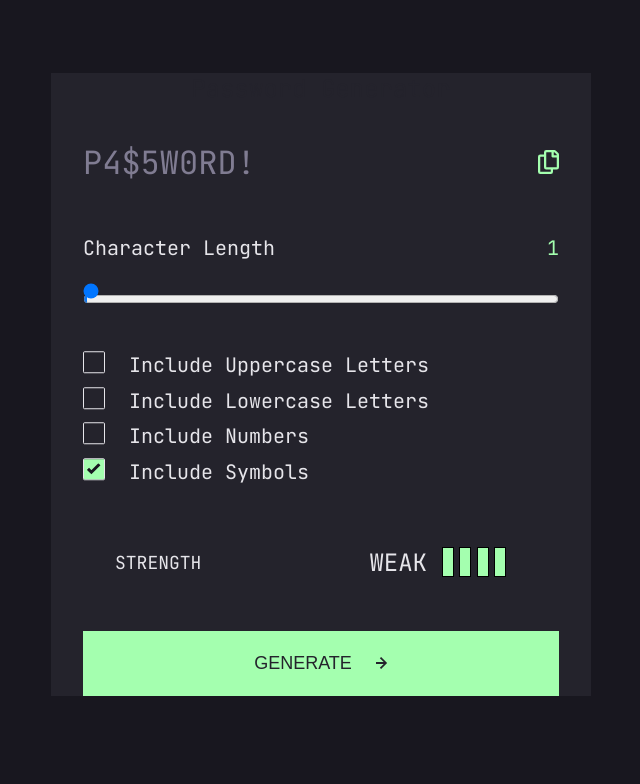
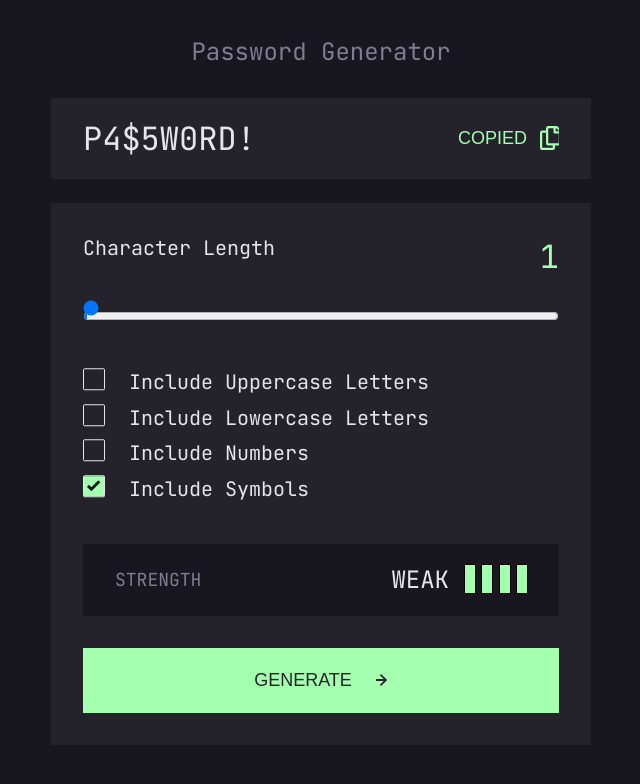
Before and after one commit to nikeshnaik/password_generator, a React (Create React App) app: page / in a window 1280 px wide. Shown: the top 784 px of the page, without its empty margins (319-959 px from the left). Built offline with nearby package versions, Linux system fonts and the light colour scheme.

Commit message:
feat: copied text, event handlers, background color of components, slider height, app name margin, base colour updated

```diff
--- a/src/App.js
+++ b/src/App.js
@@ -30,19 +30,33 @@ function App() {
 
   }
 
+  const handleCopyPassword = (event) => {
+    console.log(event.target)
+    // Todo: Copy from logic not from html tree
+
+  }
+
+  const handleGeneratePassword = (event) => {
+    console.log("Generate Password")
+  }
 
 
   return (
+    <>
+      <p className={styles.app_name}>Password Generator</p>
       <main className={styles.App}>
-      <p className={styles.app_name}>Password Generator</p>
         <div className={styles.password_generated}>
           <span className={styles.password}>P4$5W0rD!</span>
-        <button className={styles.copy_btn}><CopyButton /></button>
+          <button className={styles.copy_btn} onClick={e => handleCopyPassword(e)}>
+            <span id={styles.copied}>COPIED</span>
+            <CopyButton />
+          </button>
         </div>
         <FilterBox filterChecksboxes={filterChecksboxes} characterLen={characterLen} handleCharacterLen={handleCharacterLen} handleCheckbox={handleCheckbox} />
         <StrengthIndicator strength_class="strong" strength_string="WEAK" />
-      <GeneratePassword />
+        <GeneratePassword handleGeneratePassword={handleGeneratePassword} />
       </main >
+    </>
   );
 }
 
--- a/src/App.module.css
+++ b/src/App.module.css
@@ -1,14 +1,17 @@
 .App {
   font-size: 2rem;
   width: 54rem;
-  background-color: var(--light-black);
+  /* background-color: var(--light-black); */
   color: var(--white-plae);
+  margin-top: 3.1rem;
+  background-color: var(--black);
+
 }
 
 .app_name {
   font-size: 2.4rem;
-  color: var(--light-black);
-  margin-bottom: 1.8rem;
+  color: var(--grey-blue);
+  margin-top: 13rem;
   text-align: center;
 }
 
@@ -16,18 +19,33 @@
   display: flex;
   padding: 1.9rem 3.2rem 1.9rem 3.2rem;
   justify-content: space-between;
-  align-items: center
+  align-items: center;
+  margin-bottom: 2.4rem;
+  background-color: var(--light-black);
+
 }
 
 .password {
   font-size: 3.2rem;
-  color: var(--grey-blue);
+  color: var(--white-plae);
   text-transform: uppercase;
 }
 
 .copy_btn {
-  width: 2.1rem;
+  width: 10.1rem;
   height: 2.4rem;
   border: none;
   background-color: transparent;
+  display: flex;
+  justify-content: center;
+  align-items: center;
 }
+
+#copied {
+  color: var(--bright-green);
+  margin-right: 1.3rem;
+  font-size: 1.8rem;
+  line-height: 2.4rem;
+  font-weight: 500;
+
+}
--- a/src/components/FilterBox/filterbox.module.css
+++ b/src/components/FilterBox/filterbox.module.css
@@ -1,5 +1,7 @@
 .container {
     padding: 3.2rem;
+    background-color: var(--light-black);
+
 }
 
 .slider_meta {
@@ -11,6 +13,7 @@
 
 .slider_meta>span+span {
     color: var(--bright-green);
+    font-size: 3.2rem;
 }
 
 #slider {
@@ -28,7 +31,8 @@
 }
 
 #slider::-moz-range-progress {
-    background-color: var(--bright-green)
+    background-color: var(--bright-green);
+    height: 0.8rem;
 }
 
 #slider::-moz-range-thumb {
@@ -77,7 +81,6 @@ input[type="checkbox"] {
 }
 
 
-
 /* Revert back here */
 input[type="checkbox"]::before {
     content: "";
@@ -93,7 +96,6 @@ input[type="checkbox"]::before {
 }
 
 
-
 input[type="checkbox"]:checked::before {
     transform: scale(1);
 }
--- a/src/components/GeneratePassword/generatepassword.jsx
+++ b/src/components/GeneratePassword/generatepassword.jsx
@@ -1,11 +1,11 @@
 import styles from './generatepassword.module.css'
 import { ReactComponent as ArrowBtn } from '../../assets/images/icon-arrow-right.svg'
 
-function GeneratePassword() {
+function GeneratePassword(props) {
 
     return (
         <div className={styles.container}>
-            <button className={styles.generate_btn}>
+            <button className={styles.generate_btn} onClick={e => props.handleGeneratePassword()}>
                 Generate
                 <ArrowBtn className={styles.arrow} />
             </button>
--- a/src/components/GeneratePassword/generatepassword.module.css
+++ b/src/components/GeneratePassword/generatepassword.module.css
@@ -1,15 +1,18 @@
 .container {
-    width: 47.6rem;
-    height: 6.5rem;
-    margin: 3.2rem;
+    background-color: var(--light-black);
+    display: flex;
+    align-items: center;
+    justify-content: center;
 }
 
 .generate_btn {
     display: flex;
     align-items: center;
     justify-content: center;
-    width: inherit;
-    height: inherit;
+    width: 47.6rem;
+    height: 6.5rem;
+    margin-top: 3.2rem;
+    margin-bottom: 3.2rem;
     background-color: var(--bright-green);
     color: var(--light-black);
     border: none;
--- a/src/components/StrengthIndicator/strengthindicator.jsx
+++ b/src/components/StrengthIndicator/strengthindicator.jsx
@@ -10,14 +10,14 @@ function StrengthIndicator(props) {
         "strong": styles.strong
     }
 
-    const indicatingBars = [1, 1, 1, 1].map(item => {
-        return <span className={colorWithStrengthMapping[props.strength_class]}></span >
+    const indicatingBars = [1, 1, 1, 1].map((item, id) => {
+        return <span key={id} className={colorWithStrengthMapping[props.strength_class]}></span >
     })
 
     return (
 
         <div className={styles.container}>
-
+            <div className={styles.strength_indicator}>
                 <span id={styles.strength_meta}>STRENGTH</span>
                 <div className={styles.indicator}>
                     <span>{props.strength_string}</span>
@@ -30,7 +30,7 @@ function StrengthIndicator(props) {
                         {indicatingBars}
                     </div>
                 </div>
-
+            </div>
         </div>
 
     )
--- a/src/components/StrengthIndicator/strengthindicator.module.css
+++ b/src/components/StrengthIndicator/strengthindicator.module.css
@@ -1,17 +1,25 @@
 .container {
+    background-color: var(--light-black);
+}
+
+.strength_indicator {
+
     display: flex;
-    width: 45.4rem;
+    width: 47.6rem;
     /* Todo update widht to parent container */
     height: 7.2rem;
     font-size: 1.8rem;
     justify-content: space-between;
     align-items: center;
     margin-left: 3.2rem;
+    background-color: var(--black);
+
 
 }
 
 #strength_meta {
     margin-left: 3.2rem;
+    color: var(--grey-blue);
 }
 
 .indicator {
--- a/src/index.css
+++ b/src/index.css
@@ -31,6 +31,6 @@ body {
   justify-content: center;
   align-items: center;
   /* Check this height should be 100vh but converted to fit current css */
-  height: 80rem;
+  height: 65rem;
   background-color: var(--black);
 }
```
Also changed, not shown: 1 other file (tests, documents, lock files or other folders). Lines whose indentation alone changed are shown as unchanged.
